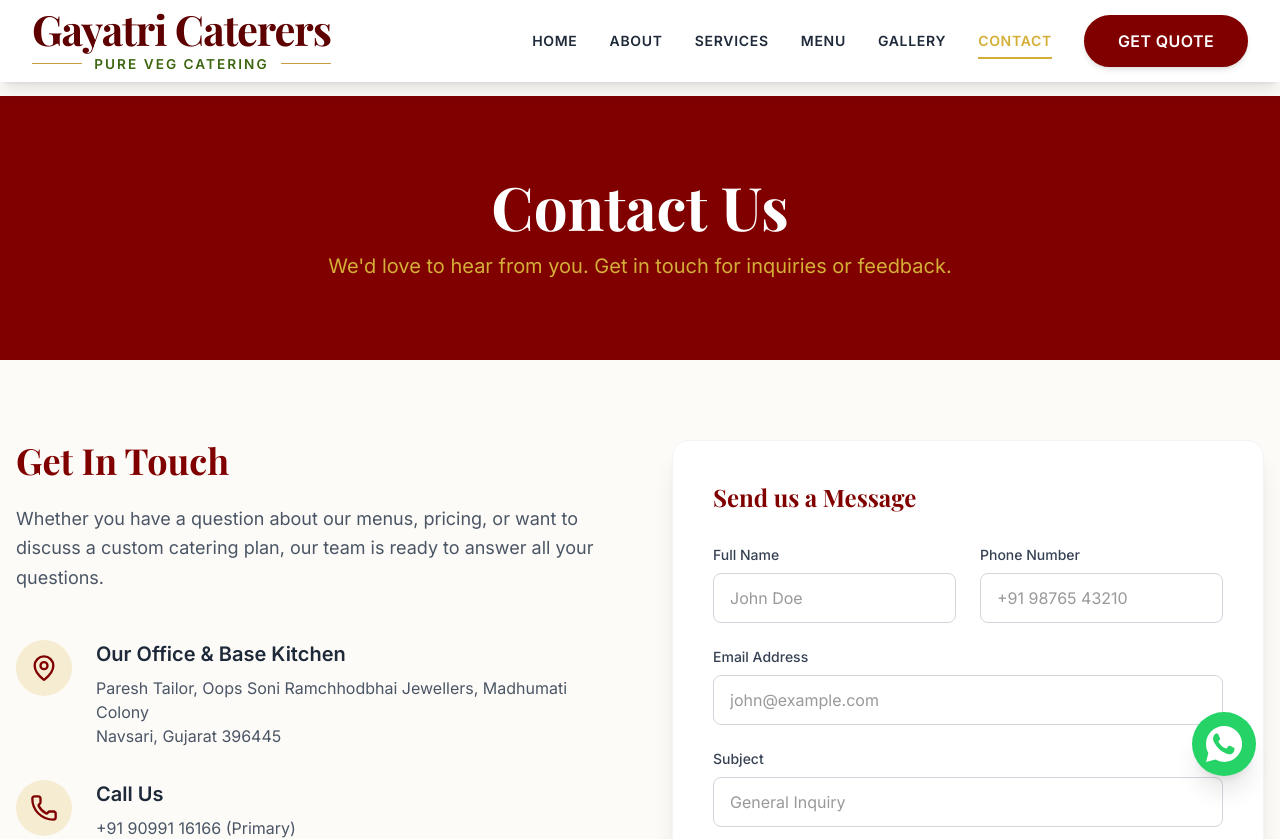
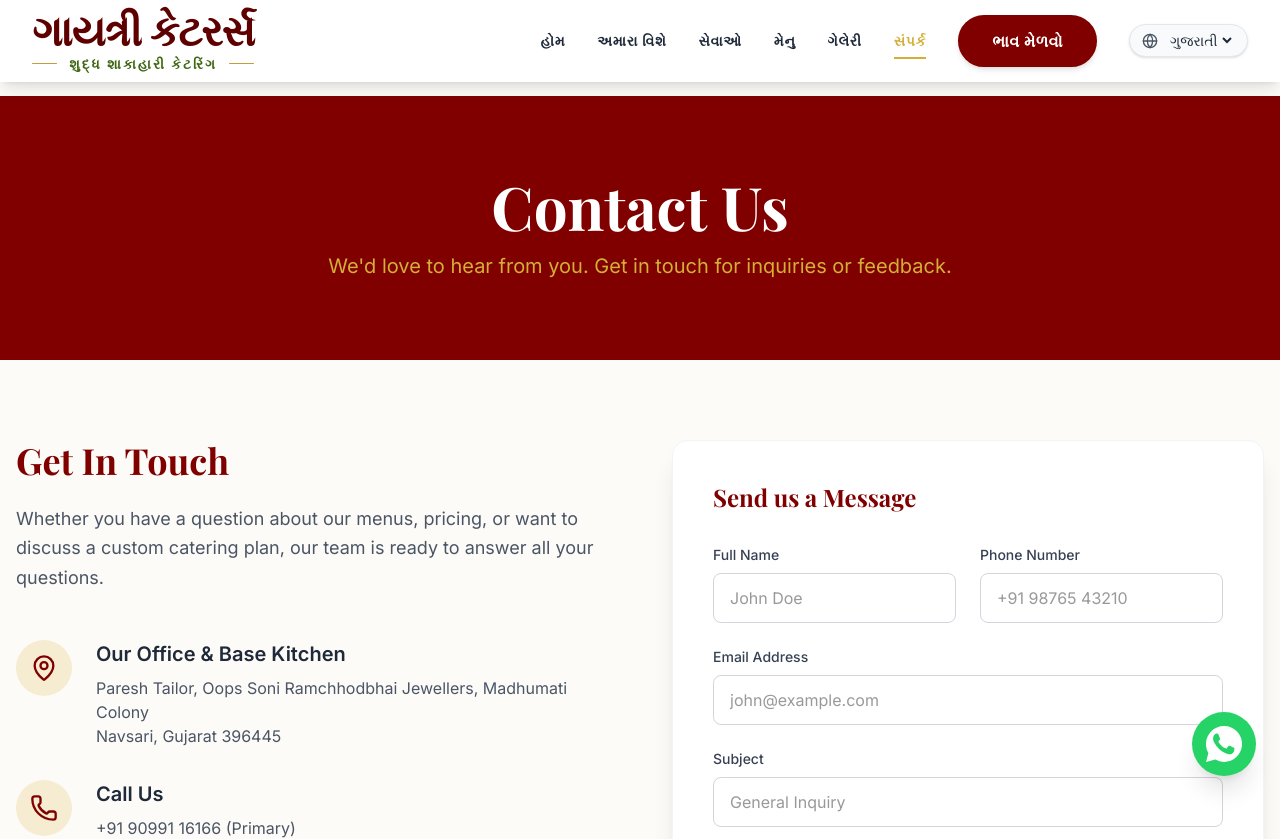
Before and after one commit to AbhishekTopiwala/GC, a React (Vite) app: page /contact in a window 1280 px wide. Shown: the top 839 px of the page. Built offline with nearby package versions, Linux system fonts and the light colour scheme; a web font is replaced by a local one.

Commit message:
feat: add Gujarati language by default and English option

```diff
--- a/package.json
+++ b/package.json
@@ -18,10 +18,13 @@
     "dotenv": "^17.2.3",
     "express": "^4.21.2",
     "framer-motion": "^12.36.0",
+    "i18next": "^25.8.19",
+    "i18next-browser-languagedetector": "^8.2.1",
     "lucide-react": "^0.546.0",
     "motion": "^12.23.24",
     "react": "^19.0.0",
     "react-dom": "^19.0.0",
+    "react-i18next": "^16.5.8",
     "react-router-dom": "^7.13.1",
     "tailwind-merge": "^3.5.0",
     "vite": "^6.2.0"
--- a/src/components/Navbar.tsx
+++ b/src/components/Navbar.tsx
@@ -1,9 +1,10 @@
-import { useState, useEffect } from "react";
+import { useState, useEffect, ChangeEvent } from "react";
 import { Link, useLocation } from "react-router-dom";
-import { Menu, X, Phone, MessageCircle } from "lucide-react";
+import { Menu, X, Phone, MessageCircle, Globe } from "lucide-react";
 import { cn } from "../lib/utils";
 import { motion, AnimatePresence } from "framer-motion";
 import Logo from "./Logo";
+import { useTranslation } from "react-i18next";
 
 const navLinks = [
   { name: "Home", path: "/" },
@@ -18,6 +19,11 @@ export default function Navbar() {
   const [isScrolled, setIsScrolled] = useState(false);
   const [isMobileMenuOpen, setIsMobileMenuOpen] = useState(false);
   const location = useLocation();
+  const { t, i18n } = useTranslation();
+
+  const handleLanguageChange = (e: ChangeEvent<HTMLSelectElement>) => {
+    i18n.changeLanguage(e.target.value);
+  };
 
   useEffect(() => {
     const handleScroll = () => {
@@ -52,11 +58,11 @@ export default function Navbar() {
             </a>
             <a href="https://wa.me/919099116166" target="_blank" rel="noreferrer" className="flex items-center gap-1.5 hover:text-[#25D366] transition-colors">
               <MessageCircle size={12} className="text-[#25D366]" style={{ width: '1em', height: '1em' }} />
-              <span>WhatsApp Us</span>
+              <span>{t('nav.WhatsApp Us')}</span>
             </a>
           </div>
           <div className="font-serif italic text-gold-light tracking-wider text-center w-full md:w-auto truncate">
-            Pure Veg Catering for Every Occasion
+            {t('nav.Pure Veg Catering for Every Occasion')}
           </div>
         </div>
       </div>
@@ -80,7 +86,7 @@ export default function Navbar() {
                   )}
                   style={{ fontFamily: "'Playfair Display', serif" }}
                 >
-                  <span className="capitalize">Gayatri Caterers</span>
+                  <span className="capitalize">{t('nav.Gayatri Caterers')}</span>
                 </span>
 
                 <div className="flex items-center gap-3 mt-[4px]">
@@ -91,7 +97,7 @@ export default function Navbar() {
                       hasBackground || isMobileMenuOpen ? "text-[#3D6611]" : "text-white"
                     )}
                   >
-                    Pure Veg Catering
+                    {t('nav.Pure Veg Catering')}
                   </span>
                   <div className={cn("flex-grow h-[1px] rounded-full", hasBackground || isMobileMenuOpen ? "bg-[#C89B3C]" : "bg-white/50")}></div>
                 </div>
@@ -113,7 +119,7 @@ export default function Navbar() {
                         : "text-white drop-shadow-sm hover:text-gold"
                   )}
                 >
-                  {link.name}
+                  {t(`nav.${link.name}`)}
                   <span className={cn(
                     "absolute -bottom-2 left-0 w-0 h-0.5 bg-gold transition-all duration-300 group-hover:w-full",
                     location.pathname === link.path ? "w-full" : ""
@@ -129,20 +135,52 @@ export default function Navbar() {
                     : "bg-gold text-maroon-dark border-gold hover:bg-transparent hover:text-gold"
                 )}
               >
-                Get Quote
+                {t('nav.Get Quote')}
               </Link>
+
+              {/* Language Switcher Desktop */}
+              <div className={cn(
+                "flex items-center gap-2 px-3 py-1.5 rounded-full border border-gray-200 shadow-sm transition-colors",
+                hasBackground ? "bg-gray-50 text-gray-800" : "bg-white/10 text-white border-white/20 backdrop-blur-sm"
+              )}>
+                <Globe size={16} className={hasBackground ? "text-gray-600" : "text-white/80"} />
+                <select
+                  value={i18n.language.substring(0, 2)}
+                  onChange={handleLanguageChange}
+                  className="bg-transparent font-medium text-sm focus:outline-none cursor-pointer"
+                >
+                  <option value="gu" className="text-black">ગુજરાતી</option>
+                  <option value="en" className="text-black">English</option>
+                </select>
+              </div>
             </nav>
 
-            {/* Mobile Menu Toggle */}
+            {/* Mobile Menu Toggle & Language Switcher */}
+            <div className="flex items-center gap-2 lg:hidden z-50">
+              <div className={cn(
+                "flex items-center gap-1 px-2 py-1 rounded-full border",
+                hasBackground || isMobileMenuOpen ? "bg-gray-50 border-gray-200 text-gray-800" : "bg-white/10 text-white border-white/20"
+              )}>
+                <Globe size={14} />
+                <select
+                  value={i18n.language.substring(0, 2)}
+                  onChange={handleLanguageChange}
+                  className="bg-transparent font-medium text-xs focus:outline-none cursor-pointer"
+                >
+                  <option value="gu" className="text-black">GU</option>
+                  <option value="en" className="text-black">EN</option>
+                </select>
+              </div>
               <button
                 className={cn(
-                "lg:hidden z-50 p-2 rounded-lg transition-colors",
+                  "p-2 rounded-lg transition-colors",
                   hasBackground || isMobileMenuOpen ? "text-maroon hover:bg-maroon/5" : "text-white hover:bg-white/10"
                 )}
                 onClick={() => setIsMobileMenuOpen(!isMobileMenuOpen)}
               >
                 {isMobileMenuOpen ? <X size={28} /> : <Menu size={28} />}
               </button>
+            </div>
           </div>
         </div>
       </div>
@@ -172,7 +210,7 @@ export default function Navbar() {
                       location.pathname === link.path ? "text-gold font-bold" : "text-gray-800 hover:text-maroon"
                     )}
                   >
-                    {link.name}
+                    {t(`nav.${link.name}`)}
                   </Link>
                 </motion.div>
               ))}
@@ -186,12 +224,12 @@ export default function Navbar() {
                   to="/contact"
                   className="bg-maroon hover:bg-white border-2 border-maroon text-white hover:text-maroon text-center py-4 rounded-full font-bold uppercase tracking-wider block w-full shadow-lg transition-all"
                 >
-                  Get A Free Quote
+                  {t('nav.Get A Free Quote')}
                 </Link>
               </motion.div>
 
               <div className="mt-8 flex flex-col items-center gap-3 text-gray-600 bg-gray-50 p-6 rounded-2xl border border-gold/20">
-                <span className="font-serif italic text-sm text-center text-maroon">Pure Veg Catering for Every Occasion</span>
+                <span className="font-serif italic text-sm text-center text-maroon">{t('nav.Pure Veg Catering for Every Occasion')}</span>
                 <div className="flex items-center gap-4 text-sm font-bold mt-2">
                   <a href="tel:+919099116166" className="flex items-center gap-1.5 hover:text-maroon">
                     <Phone size={18} className="text-gold" />
@@ -199,7 +237,7 @@ export default function Navbar() {
                   </a>
                   <a href="https://wa.me/919099116166" target="_blank" rel="noreferrer" className="flex items-center gap-1.5 hover:text-[#25D366]">
                     <MessageCircle size={18} className="text-[#25D366]" />
-                    <span>WhatsApp</span>
+                    <span>{t('nav.WhatsApp Us')}</span>
                   </a>
                 </div>
               </div>
--- /dev/null
+++ b/src/i18n.ts
@@ -0,0 +1,29 @@
+import i18n from 'i18next';
+import { initReactI18next } from 'react-i18next';
+import LanguageDetector from 'i18next-browser-languagedetector';
+
+import enTranslation from './locales/en.json';
+import guTranslation from './locales/gu.json';
+
+const resources = {
+    en: {
+        translation: enTranslation,
+    },
+    gu: {
+        translation: guTranslation,
+    },
+};
+
+i18n
+    .use(LanguageDetector)
+    .use(initReactI18next)
+    .init({
+        resources,
+        fallbackLng: 'gu', // default to Gujarati if detection fails
+        lng: 'gu', // set default language to Gujarati
+        interpolation: {
+            escapeValue: false, // not needed for react as it escapes by default
+        },
+    });
+
+export default i18n;
--- /dev/null
+++ b/src/locales/en.json
@@ -0,0 +1,31 @@
+{
+  "nav": {
+    "Home": "Home",
+    "About": "About",
+    "Services": "Services",
+    "Menu": "Menu",
+    "Gallery": "Gallery",
+    "Contact": "Contact",
+    "WhatsApp Us": "WhatsApp Us",
+    "Gayatri Caterers": "Gayatri Caterers",
+    "Pure Veg Catering": "Pure Veg Catering",
+    "Pure Veg Catering for Every Occasion": "Pure Veg Catering for Every Occasion",
+    "Get Quote": "Get Quote",
+    "Get A Free Quote": "Get A Free Quote"
+  },
+  "home": {
+    "Premium Pure Vegetarian": "Premium Pure Vegetarian",
+    "Delicious Catering for": "Delicious Catering for",
+    "Every Celebration": "Every Celebration",
+    "Hero Description": "Authentic Gujarati & North Indian cuisine crafted with passion, served with elegance across Gujarat.",
+    "Book Catering": "Book Catering",
+    "View Menu": "View Menu",
+    "Happy Guests": "Happy Guests",
+    "Events Catered": "Events Catered",
+    "Menu Items": "Menu Items",
+    "Years Experience": "Years Experience",
+    "Our Expertise": "Our Expertise",
+    "Catering Services": "Catering Services",
+    "Services Description": "We provide premium catering services for all types of events, ensuring your guests leave with a memorable culinary experience."
+  }
+}
--- /dev/null
+++ b/src/locales/gu.json
@@ -0,0 +1,31 @@
+{
+  "nav": {
+    "Home": "હોમ",
+    "About": "અમારા વિશે",
+    "Services": "સેવાઓ",
+    "Menu": "મેનુ",
+    "Gallery": "ગેલેરી",
+    "Contact": "સંપર્ક",
+    "WhatsApp Us": "અમને WhatsApp કરો",
+    "Gayatri Caterers": "ગાયત્રી કેટરર્સ",
+    "Pure Veg Catering": "શુદ્ધ શાકાહારી કેટરિંગ",
+    "Pure Veg Catering for Every Occasion": "દરેક પ્રસંગ માટે શુદ્ધ શાકાહારી કેટરિંગ",
+    "Get Quote": "ભાવ મેળવો",
+    "Get A Free Quote": "મફત ભાવ મેળવો"
+  },
+  "home": {
+    "Premium Pure Vegetarian": "પ્રીમિયમ શુદ્ધ શાકાહારી",
+    "Delicious Catering for": "દરેક ઉજવણી માટે સ્વાદિષ્ટ",
+    "Every Celebration": "કેટરિંગ",
+    "Hero Description": "ગુજરાતભરમાં ઉત્કટતાથી બનાવેલી અને સુંદરતાથી પીરસાતી અધિકૃત ગુજરાતી અને ઉત્તર ભારતીય વાનગીઓ.",
+    "Book Catering": "કેટરિંગ બુક કરો",
+    "View Menu": "મેનુ જુઓ",
+    "Happy Guests": "ખુશ મહેમાનો",
+    "Events Catered": "ઇવેન્ટ્સ",
+    "Menu Items": "મેનુ વાનગીઓ",
+    "Years Experience": "વર્ષનો અનુભવ",
+    "Our Expertise": "અમારી કુશળતા",
+    "Catering Services": "કેટરિંગ સેવાઓ",
+    "Services Description": "અમે તમામ પ્રકારની ઇવેન્ટ્સ માટે પ્રીમિયમ કેટરિંગ સેવાઓ પ્રદાન કરીએ છીએ, તમારા મહેમાનોને યાદગાર રાંધણ અનુભવ મળે તેની ખાતરી કરીએ છીએ."
+  }
+}
--- a/src/main.tsx
+++ b/src/main.tsx
@@ -2,6 +2,7 @@ import { StrictMode } from "react";
 import { createRoot } from "react-dom/client";
 import App from "./App.tsx";
 import "./index.css";
+import "./i18n";
 
 createRoot(document.getElementById("root")!).render(
   <StrictMode>
```
Also changed, not shown: src/pages/Home.tsx (+15 -15 lines), 1 other file (tests, documents, lock files or other folders). Lines whose indentation alone changed are shown as unchanged.
